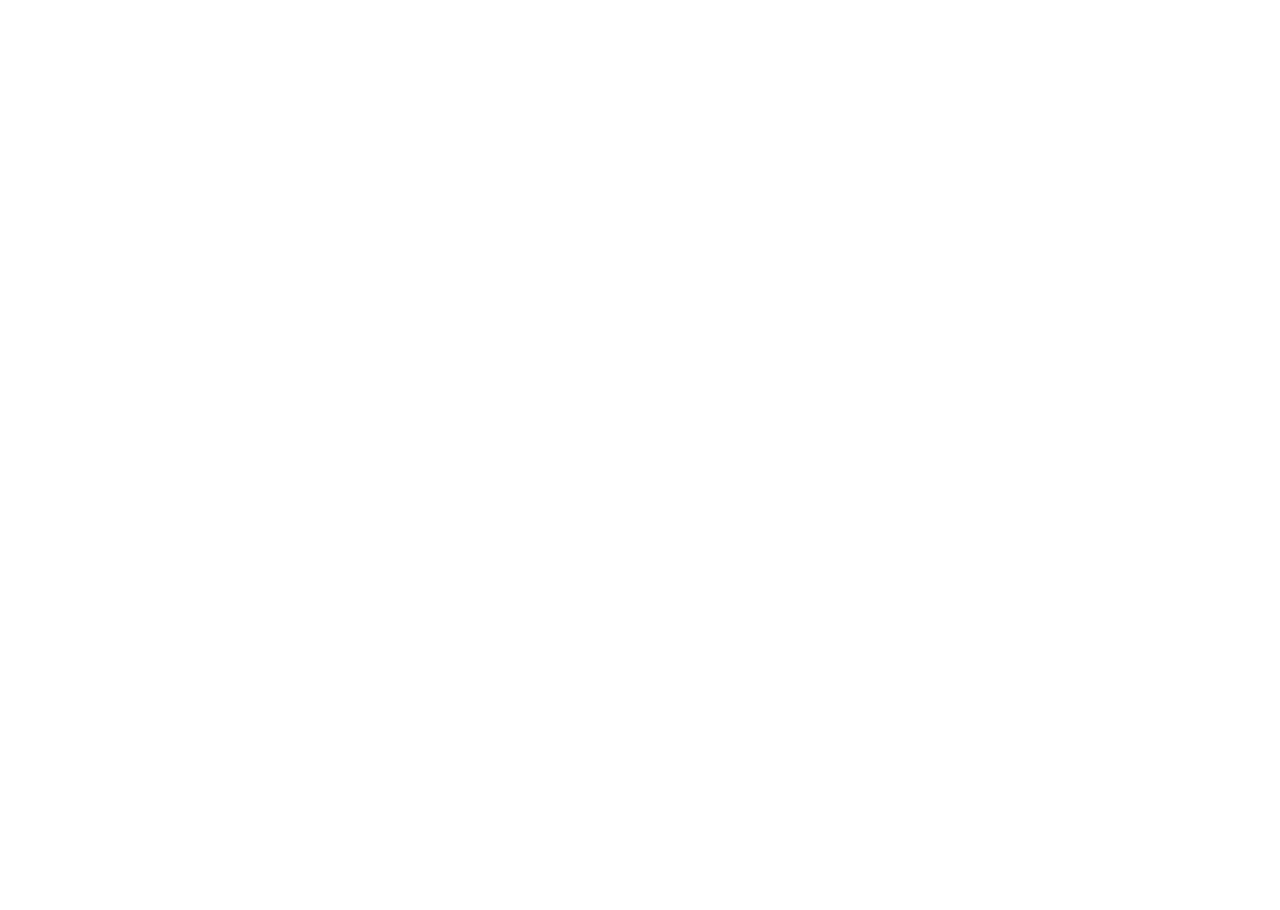
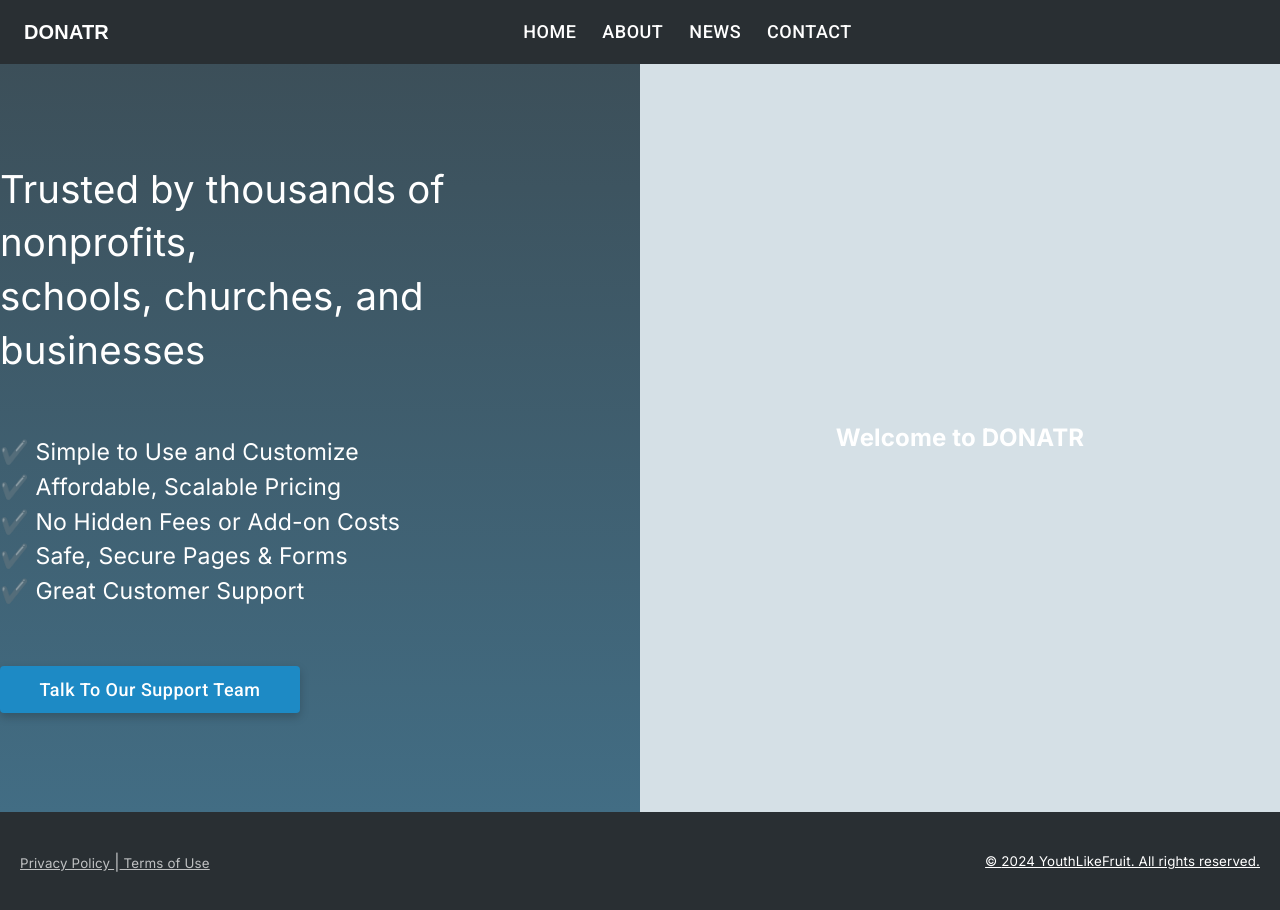
Before and after one commit to ahmedhussein107/DONATR, a React (Vite) app in the folder youth-like-fruits/: page /register in a window 1280 px wide. Before the commit this address had no page. Before the commit the page ends 800 px from the top, so only its background shows below. Built offline with nearby package versions, Linux system fonts and the light colour scheme.

Commit message:
add register page

```diff
--- a/youth-like-fruits/src/App.jsx
+++ b/youth-like-fruits/src/App.jsx
@@ -1,6 +1,7 @@
 import { Routes , Route } from "react-router-dom"
 import Home from "./HomePage/Home"
 import LoginPage from "./Loginpage/LoginPage"
+import RegisterPage from "./RegisterPage/Register"
 
 function App() {
   return (
@@ -8,7 +9,7 @@ function App() {
       <Routes>
         <Route path='/' element ={<Home/>}/>
         <Route path='/login' element ={<LoginPage/>}/>
-        <Route path='/register/step_1' element = {<LoginPage/>}/>
+        <Route path='/register' element = {<RegisterPage/>}/>
       </Routes>
     </>
   )
--- a/youth-like-fruits/src/Components/ElevateAppBar/ElevateAppBar.jsx
+++ b/youth-like-fruits/src/Components/ElevateAppBar/ElevateAppBar.jsx
@@ -31,7 +31,9 @@ ElevationScroll.propTypes = {
 
 export default function ElevateAppBar(props) {
   const actionsList = <Box sx={{ display: 'flex', justifyContent: 'center'}}>
+                        <Link to = '/'>
                         <Button color="inherit" sx={{ fontSize: '18px' , fontFamily: 'Roboto' , marginLeft: '10px' }}> Home</Button>
+                        </Link>
                         <Button color="inherit" sx={{ fontSize: '18px' , fontFamily: 'Roboto' , marginLeft: '10px' }}>About</Button>
                         <Button color="inherit" sx={{ fontSize: '18px' , fontFamily: 'Roboto' , marginLeft: '10px' }}>News</Button>
                         <Button color="inherit" sx={{ fontSize: '18px' , fontFamily: 'Roboto' , marginLeft: '10px' }}>Contact</Button>
@@ -72,3 +74,7 @@ export default function ElevateAppBar(props) {
     </React.Fragment>
   );
 }
+
+ElevateAppBar.defaultProps = {
+  buttonsList : []
+};
--- a/youth-like-fruits/src/HomePage/Home.jsx
+++ b/youth-like-fruits/src/HomePage/Home.jsx
@@ -16,7 +16,7 @@ function Home() {
 
     const buttonsList = [
         {label: 'Login' , directory: '/login' , normalColor: '#1D8AC5' , hoverColor: '#155E85'},
-        {label: 'Register' , directory: '/register/step_1' , normalColor: '#3A69AE' , hoverColor: '#2B4A7D'},
+        {label: 'Register' , directory: '/register' , normalColor: '#3A69AE' , hoverColor: '#2B4A7D'},
     ]
 
     return (
--- /dev/null
+++ b/youth-like-fruits/src/RegisterPage/Layouts/LeftSide.jsx
@@ -0,0 +1,71 @@
+import React from 'react';
+import MyButton from '../../Components/MyButton/MyButton.jsx'
+
+function LeftSide() {
+  const gradientStyle = {
+    background: `linear-gradient(to bottom, #3C4F59, #426D84)`,
+    display: 'flex',
+    justifyContent: 'center',
+    alignItems: 'center',
+    width: '50%',
+    minHeight: '93.5vh',
+  };
+
+  const contentStyle = {
+    color: 'white', // Set text color to white
+    fontSize: '1.2rem', // Adjust font size as needed
+  };
+
+  const titleStyle = {
+    fontWeight: 'Lato', // Make the title bold
+    marginBottom: '150%', // Add margin bottom for spacing between title and other items
+    lineHeight: '1.4', // Set line height for the title (consider a global setting)
+    fontSize: '200%', // Set font size for titles
+    color: 'WHITE', // Example color (check contrast against background)
+  };
+
+  const listItemStyle = {
+    fontWeight: 'Lato', // Make the title bold
+    marginBottom: '100%', // Add some bottom margin to each list item for spacing
+    fontSize: '120%', // Set font size for list items
+    color: 'WHITE', // Example color (check contrast against background)
+  };
+  const buttonStyle = {
+    height: 80, // Adjust height as desired (in pixels)
+    // OR (if MyButton component supports height prop)
+    // ...MyButton.defaultProps,
+    // height: 50, // Set height in MyButton props
+  };
+  return (
+    <div style={gradientStyle}>
+      <p style={contentStyle}>
+        <span style={titleStyle}>Trusted by thousands of nonprofits,<br/>  schools, churches, and businesses</span>
+        <br />
+        <br />
+        <br />
+
+        <span style={listItemStyle}>✔️ Simple to Use and Customize</span>
+        <br />
+        <span style={listItemStyle}>✔️ Affordable, Scalable Pricing</span>
+        <br />
+        <span style={listItemStyle}>✔️ No Hidden Fees or Add-on Costs</span>
+        <br />
+        <span style={listItemStyle}>✔️ Safe, Secure Pages & Forms</span>
+        <br />
+        <span style={listItemStyle}>✔️ Great Customer Support</span>
+        <br/>
+        <br/>
+        <br/>
+        <MyButton
+          label={'Talk To Our Support Team'}
+          normalColor='#1D8AC5'
+          hoverColor={'#155E85'}
+          minimumWidth={300}
+          style={buttonStyle} // Apply inline styles for height
+        />
+      </p>
+    </div>
+  );
+}
+
+export default LeftSide;
--- /dev/null
+++ b/youth-like-fruits/src/RegisterPage/Layouts/RightSide.jsx
@@ -0,0 +1,21 @@
+import React from 'react';
+import MyButton from '../../Components/MyButton/MyButton';
+import { Link } from 'react-router-dom';
+
+function RightSide() {
+  return (
+    <div style={{
+      backgroundColor: '#D5E0E6',
+      display: 'flex',
+      justifyContent: 'center',
+      alignItems: 'center',
+      width: '50%',
+    }}>
+      <div style={{fontFamily: 'Josefin Sans', fontWeight: '400', color: 'black'}}>
+        <h2>Welcome to <b>DONATR</b></h2>
+      </div>
+    </div>
+  );
+}
+
+export default RightSide;
--- /dev/null
+++ b/youth-like-fruits/src/RegisterPage/Register.jsx
@@ -0,0 +1,19 @@
+import ElevateAppBar from '.././Components/ElevateAppBar/ElevateAppBar.jsx'
+import Footer from '.././Components/Footer/Footer.jsx'
+import LeftSide from './Layouts/LeftSide.jsx'
+import RightSide from './Layouts/RightSide.jsx'
+
+function RegisterPage() {
+  return (
+    <div>
+     <ElevateAppBar />
+     <div style={{display: "flex", flexDirection: "row"}}>
+      <LeftSide/>
+      <RightSide/>
+     </div>
+     <Footer/>
+    </div>
+  )
+}
+
+export default RegisterPage
```
